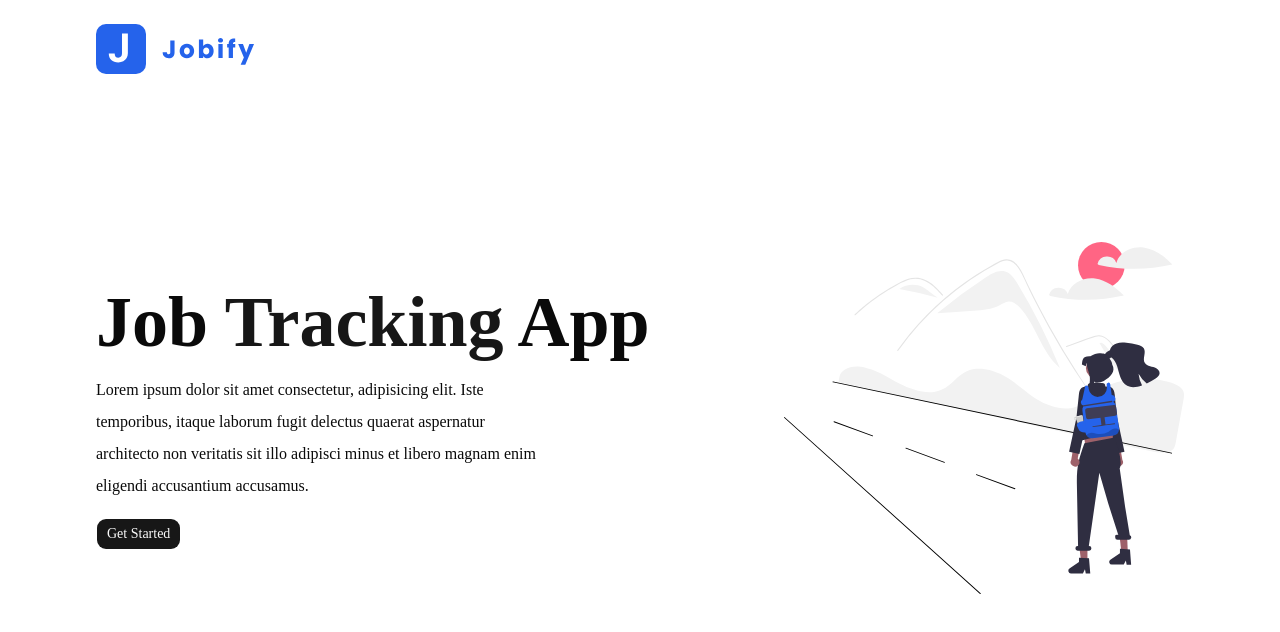
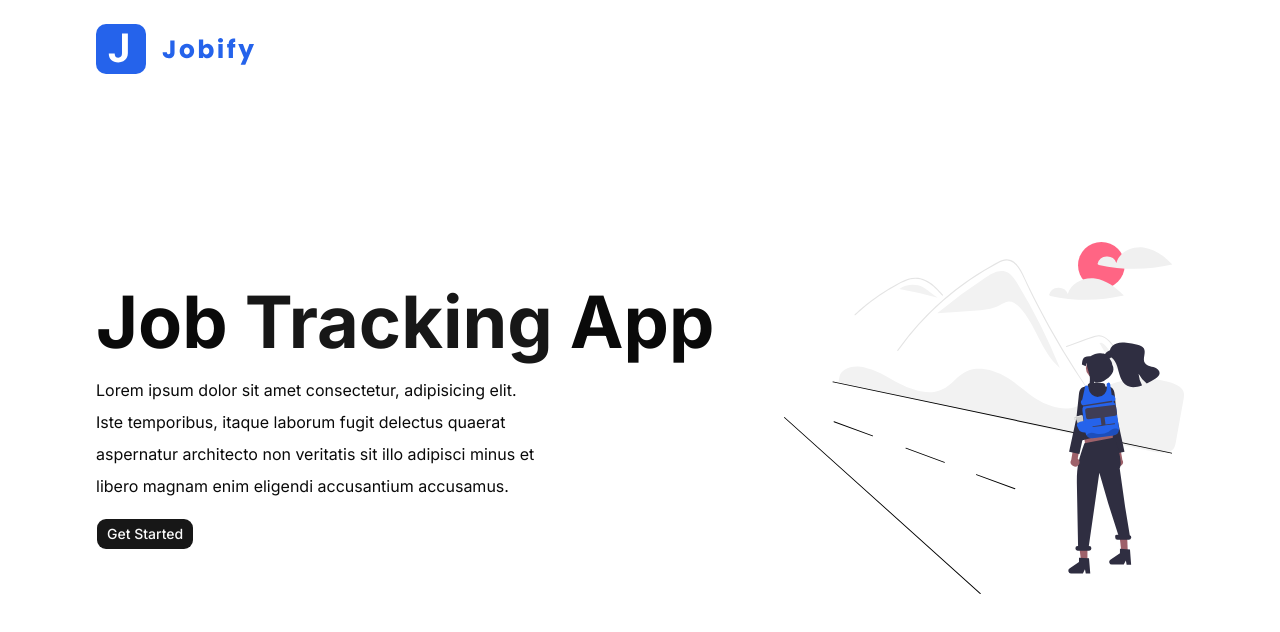
Before and after one commit to tsheporamantso/jobify, a Next.js app: page / in a window 1280 px wide. Shown: the top 632 px of the page. Built offline with nearby package versions, Linux system fonts and the light colour scheme.

Commit message:
♻ refactor: use Inter as the site-wide font
Replace the dual Geist/Geist_Mono setup with a single Inter font
applied via className, simplifying the font configuration and giving
the app one consistent typeface.

```diff
--- a/app/layout.tsx
+++ b/app/layout.tsx
@@ -1,15 +1,9 @@
 import type { Metadata } from "next";
-import { Geist, Geist_Mono } from "next/font/google";
+import { Inter } from "next/font/google";
 import "./globals.css";
 import { ClerkProvider } from "@clerk/nextjs";
 
-const geistSans = Geist({
-  variable: "--font-geist-sans",
-  subsets: ["latin"],
-});
-
-const geistMono = Geist_Mono({
-  variable: "--font-geist-mono",
+const inter = Inter({
   subsets: ["latin"],
 });
 
@@ -21,10 +15,7 @@ export const metadata: Metadata = {
 export default function RootLayout({ children }: LayoutProps<"/">) {
   return (
     <ClerkProvider>
-      <html
-        lang="en"
-        className={`${geistSans.variable} ${geistMono.variable} h-full antialiased`}
-      >
+      <html lang="en" className={inter.className}>
         <body className="min-h-full flex flex-col">{children}</body>
       </html>
     </ClerkProvider>
```
